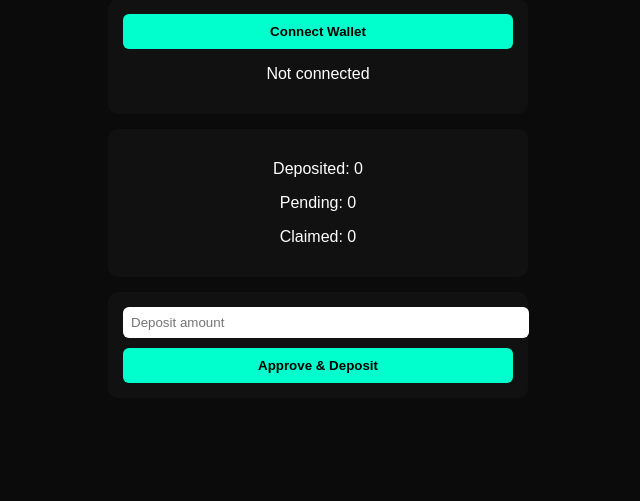
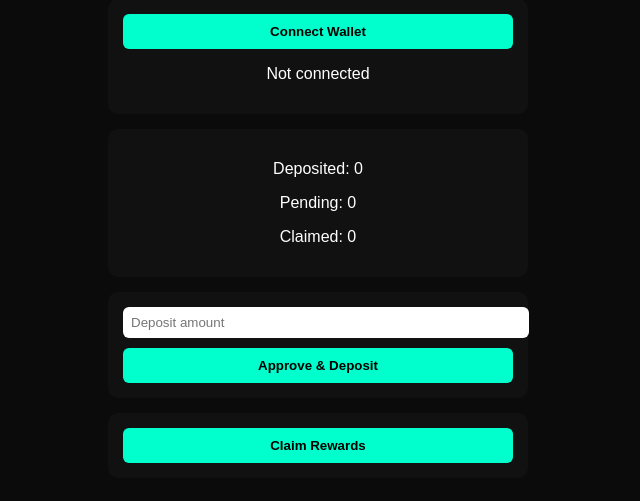
Before and after one commit to ChipsPCL/simple-roi-game, a plain HTML site: page index.html in a window 1280 px wide. Shown: the part 89-590 px from the top of the page, without its empty margins (322-962 px from the left). Drawn offline with nearby package versions, Linux system fonts and the light colour scheme.

Commit message:
Update index.html

```diff
--- a/index.html
+++ b/index.html
@@ -64,6 +64,10 @@
     <button id="btnDeposit">Approve & Deposit</button>
 </div>
 
+<div class="box">
+    <button id="btnClaim">Claim Rewards</button>
+</div>
+
 <script src="app.js"></script>
 </body>
 </html>
```
